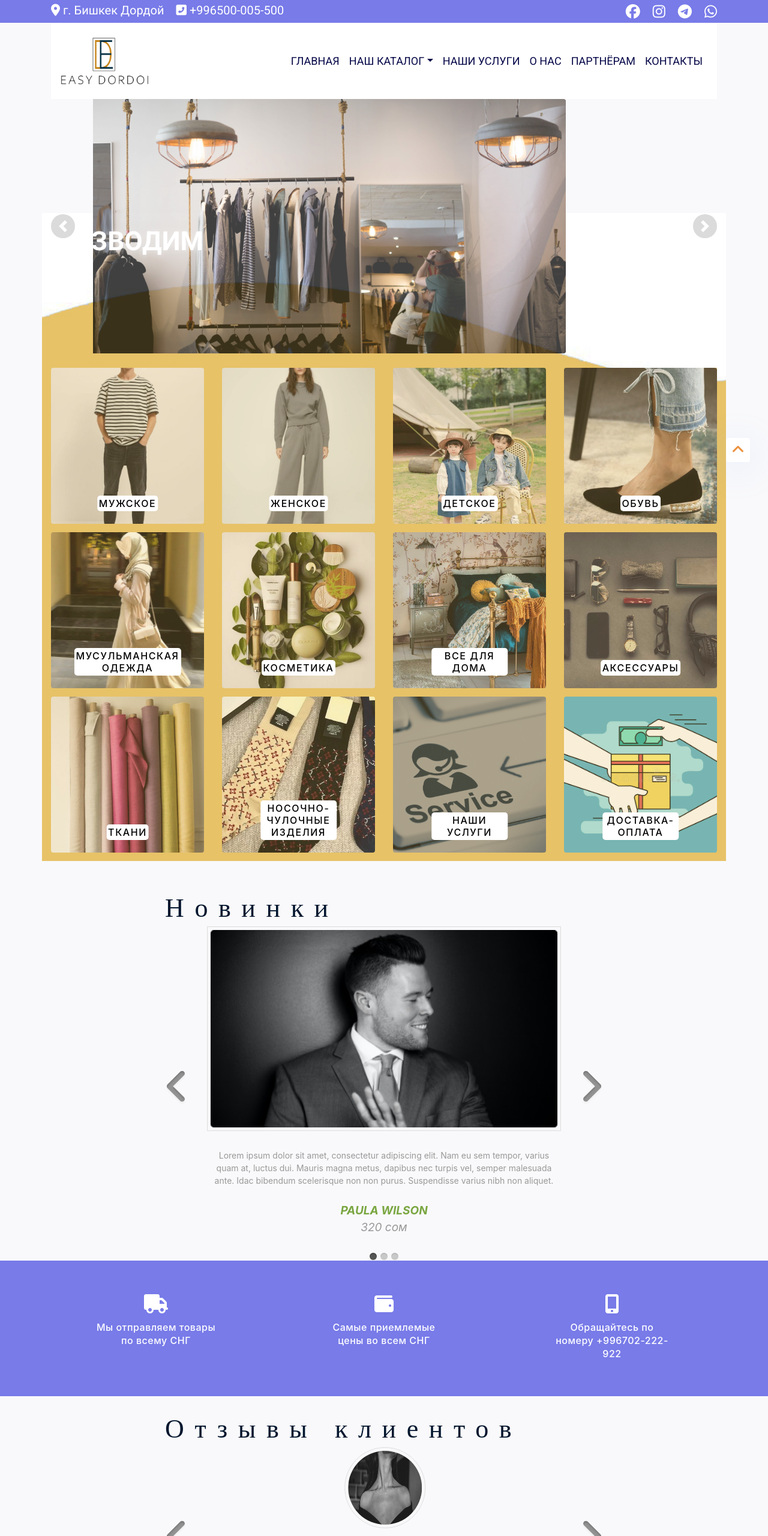
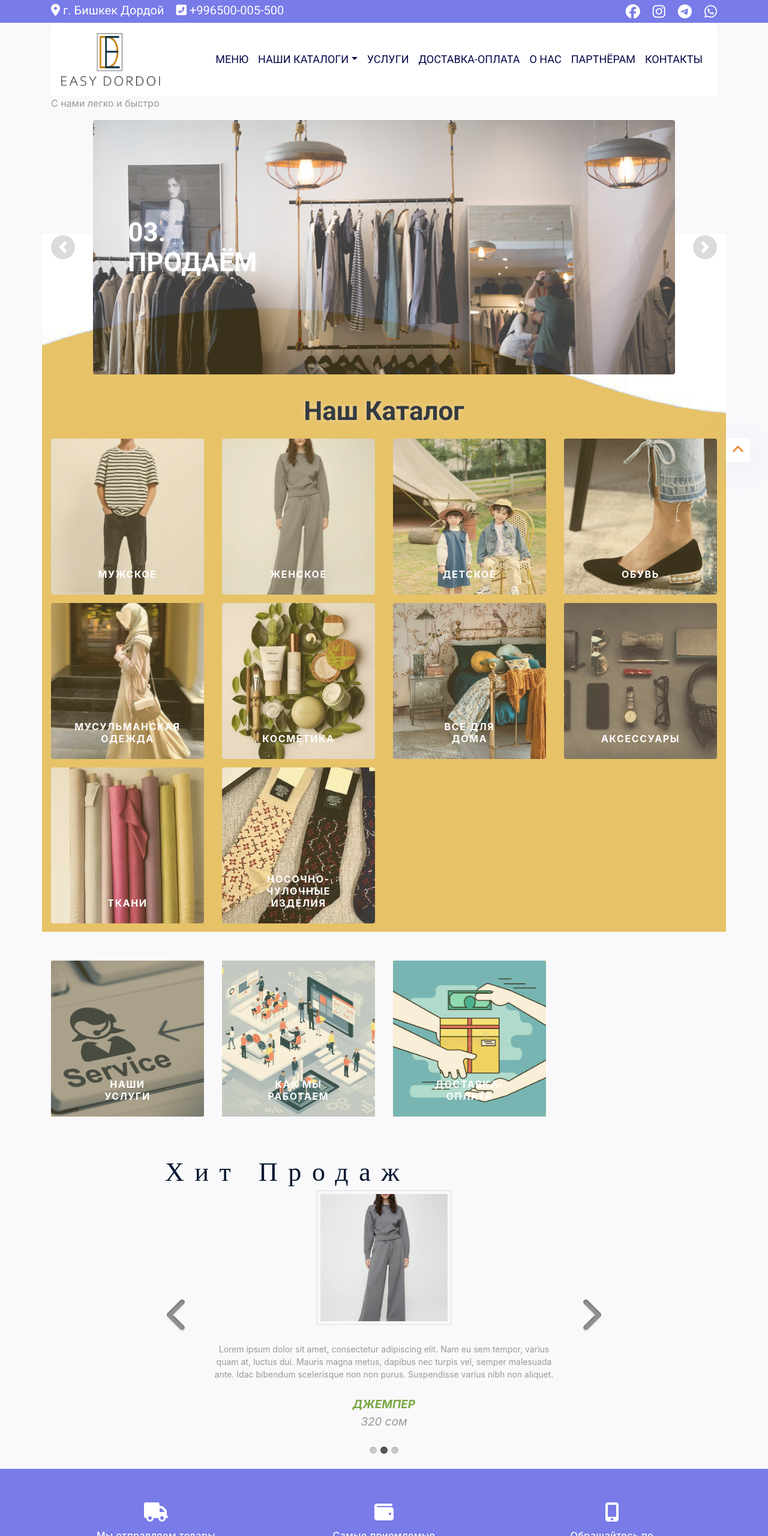
Before and after one commit to edzen12/easy_dordo, a plain HTML site: page index.html in a window 1280 px wide. Shown: the top 2560 px of the page at 60% size. Drawn offline with nearby package versions, Linux system fonts and the light colour scheme.

Commit message:
fix navbar, edit card katalog

```diff
--- a/css/style.css
+++ b/css/style.css
@@ -8,6 +8,9 @@ body {
 .navbar-light .navbar-toggler {
     color: #787be8;
     border-color: #787be8;
+}
+.navbar {
+    padding: .0rem 1rem;
 }
 
 a {
@@ -314,16 +317,16 @@ h3 {
 .text_on_photo h6 {
  /* font-family: "Montserrat";*/
   font-style: normal;
-  font-weight: 500;
+  font-weight: bold;
   line-height: 20px;
   letter-spacing: 0.1em;
-  color: #000;
+  color: #fff;
   position: absolute;
   bottom: 5%;
   transform: translateX(-50%);
   left: 50%;
   border-radius: 5px;
-  background: #fff;
+  /*background: #fff;*/
   padding: 3px
 }
 
@@ -381,8 +384,8 @@ h3 {
 }
 
 .carousel .carousel-item .img-box_prod{
-/*  width: 135px;
-  height: 135px;*/
+  height: 14rem;
+  width: 14rem;
   margin: 0 auto;
   padding: 5px;
   border: 1px solid #ddd;
@@ -392,6 +395,7 @@ h3 {
   width: 100%;
   height: 100%;
   display: block;
+  object-fit: cover;
 }
 
 .carousel .testimonial {
@@ -755,7 +759,11 @@ footer {
   cursor: pointer;
   background-image: linear-gradient(-45deg, #27b88d 0%, #22dd73 100%);
 }
-
+.privacy:hover {
+    box-shadow: 0 0 25px 0 rgba(20, 27, 201, .05);
+    cursor: pointer;
+    background-image: linear-gradient(-45deg, #3615e7 0%, #44a2f6 100%)
+}
 .our-services a:hover {
   color: #fff;
 }
--- a/index.html
+++ b/index.html
@@ -14,7 +14,7 @@
 
     <script src="https://kit.fontawesome.com/a5b726700f.js" crossorigin="anonymous"></script>
 
-    <title>Easy Dordoy</title>
+    <title>EASY DORDOI - Товары оптом из Киргизии</title>
 
 </head>
 <body>
@@ -58,7 +58,7 @@
         <nav class="navbar navbar-expand-lg navbar-light bg-white" id="navbar">
             <div class="container">
                 <a class="navbar-brand" href="index.html" style="margin: 10px 0;">
-                    <img src="img/loggo.png" style="width: 150px;" alt="logo"/>
+                    <img src="img/loggo.png" style="width: 170px;" alt="logo"/>
                 </a>
                 <button
                         class="navbar-toggler"
@@ -74,11 +74,11 @@
                 <div class="collapse navbar-collapse" id="navbarSupportedContent">
                     <ul class="navbar-nav me-auto mb-2 mb-lg-0">
                         <li class="nav-item ">
-                            <a class="nav-link active" aria-current="page" href="index.html">Главная</a>
+                            <a class="nav-link active" aria-current="page" href="index.html">Меню</a>
                         </li>
                         <li class="nav-item dropdown" id="nav_categories_dropdown_container">
                             <a class="nav-link dropdown-toggle" href="#!"
-                               role="button" id="nav_categories_link">Наш Каталог</a>
+                               role="button" id="nav_categories_link">Наши Каталоги</a>
                             <ul class="dropdown-menu">
                                 <li class=""><a class="dropdown-item" href="./category.html">Женская одежда</a></li>
                                 <li class=""><a class="dropdown-item" href="./category.html">Мужская одежда</a></li>
@@ -92,7 +92,8 @@
                                 <li class=""><a class="dropdown-item" href="#">Носочно- чулочные изделия</a></li>
                             </ul>
                         </li>
-                        <li class="nav-item dropdown"><a href="services.html" class="nav-link">Наши услуги</a></li>
+                        <li class="nav-item dropdown"><a href="services.html" class="nav-link">Услуги</a></li>
+                        <li class="nav-item dropdown"><a href="about.html" class="nav-link">Доставка-Оплата</a></li>
                         <li class="nav-item dropdown"><a href="about.html" class="nav-link">О нас</a></li>
                         <li class="nav-item dropdown"><a href="partner.html" class="nav-link">Партнёрам</a></li>
                         <li class="nav-item pe-4 right_padding">
@@ -106,14 +107,13 @@
 </header>
 <!-- Header End -->
 
+<div class="container">
+    <p style="color:#999">С нами легко и быстро</p>
+</div>
+
 <!-- Slider -->
-
-<div class="container slider">
-    <div
-            id="carouselExampleControls"
-            class="carousel slide"
-            data-ride="carousel"
-            data-interval="3000">
+<div class="container slider carousel-fade">
+    <div id="carouselExampleControls" class="carousel slide" data-ride="carousel" data-interval="2500">
         <div class="carousel-inner">
             <div class="carousel-item active block_bg">
                 <div style="position:absolute; z-index: 5;" class="d-block w-100 h-100"></div>
@@ -161,6 +161,7 @@
 
         <!-- Category Cart -->
         <div class="row mt-4 cat_cat text-center">
+            <h3 class="text-dark">Наш Каталог</h3>
             <div class="col-lg-3 col-md-3 col-4 mb-2 ">
                 <div class="cat_block_bg text_on_photo">
                     <a href="category.html">
@@ -246,6 +247,17 @@
                     <h6>Носочно-чулочные изделия</h6>
                 </div>
             </div>
+        </div>
+        <!-- Category Cart -->
+</div>
+<!-- Slider End -->
+
+<section class="mt-5 mb-5">
+    <div class="container">
+        <!-- Category Cart -->
+        <div class="row mt-4 cat_cat text-center">
+            <!-- <h3 class="text-dark">Каталог</h3> -->
+
             <div class="col-lg-3 col-md-3 col-4 mb-2 ">
                 <div class="cat_block_bg text_on_photo">
                     <a href="category.html">
@@ -257,51 +269,31 @@
             <div class="col-lg-3 col-md-3 col-4 mb-2 ">
                 <div class="cat_block_bg text_on_photo">
                     <a href="category.html">
+                        <img src="img/Symposium.jpeg" alt=""/>
+                    </a>
+                    <h6>Как мы работаем</h6>
+                </div>
+            </div>
+            <div class="col-lg-3 col-md-3 col-4 mb-2 ">
+                <div class="cat_block_bg text_on_photo">
+                    <a href="category.html">
                         <img src="img/dos-opl.jpg" alt=""/>
                     </a>
                     <h6>Доставка-Оплата</h6>
                 </div>
             </div>
-
         </div>
         <!-- Category Cart -->
     </div>
-<!-- Slider End -->
+</section>
 
-<!-- Card -->
-<!-- <section class="new_product mt-5 mb-4">
-    <div class="container">
-        <h3 class="mt-3 mb-3">НОВИНКИ</h3>
-        <div class="container">
-
-            <div class="card font_mosterrat">
-                <div class="card-img" style="background-image: url(img/woman.png);">
-                    <div class="overlay">
-                        <div class="overlay-content">
-                            <a href="#!">Посмотреть новинку</a>
-                        </div>
-                    </div>
-                </div>
-                <div class="card-content">
-                    <a href="#!">
-                        <h2>Ожерелье</h2>
-                        <p>Lorem ipsum dolor sit amet consectetur, lorem ipsum dolor</p>
-                        <p class="price">120 сом</p>
-                    </a>
-                </div>
-            </div>
-
-        </div>
-    </div>
-</section> -->
-<!-- Card -->
-
-<section class="new_product mt-5 mb-4">
+<!-- Novinki Start -->
+<section class="new_product mt-5 mb-5">
     <div class="container-xl">
         <div class="row">
             <div class="col-lg-8 mx-auto">
-                <h3 class="mt-3 mb-3">Новинки</h3>
-                <div id="myCarousel" class="carousel slide" data-ride="carousel">
+                <h3 class="mt-3 mb-3">Хит Продаж</h3>
+                <div id="myCarousel" class="carousel slide carousel-fade" data-ride="carousel">
                     <!-- Carousel indicators -->
                     <ol class="carousel-indicators">
                         <li data-target="#myCarousel" data-slide-to="0" class="active"></li>
@@ -312,34 +304,34 @@
                     <div class="carousel-inner">
                         <div class="carousel-item active">
                             <a href="category.html">
-                                <div class="img-box_prod"><img src="img/man.png" alt=""></div>
+                                <div class="img-box_prod"><img src="img/man_cat.jpg" alt=""></div>
                                 <p class="testimonial">Lorem ipsum dolor sit amet, consectetur adipiscing elit. Nam eu sem
                                     tempor, varius quam at, luctus dui. Mauris magna metus, dapibus nec turpis vel, semper
                                     malesuada ante. Idac bibendum scelerisque non non purus. Suspendisse varius nibh non
                                     aliquet.</p>
-                                <p class="overview"><b>Paula Wilson</b> <br> 320 сом</p>
+                                <p class="overview"><b>Футболка</b> <br> 320 сом</p>
                             </a>
                         </div>
-                       <!--  <div class="carousel-item">
+                        <div class="carousel-item">
                             <a href="category.html">
-                                <div class="img-box_prod"><img src="img/man.png" alt=""></div>
+                                <div class="img-box_prod"><img src="img/woman_cat.jpg" alt=""></div>
                                 <p class="testimonial">Lorem ipsum dolor sit amet, consectetur adipiscing elit. Nam eu sem
                                     tempor, varius quam at, luctus dui. Mauris magna metus, dapibus nec turpis vel, semper
                                     malesuada ante. Idac bibendum scelerisque non non purus. Suspendisse varius nibh non
                                     aliquet.</p>
-                                <p class="overview"><b>Paula Wilson</b> <br> 320 сом</p>
+                                <p class="overview"><b>Джемпер</b> <br> 320 сом</p>
                             </a>
                         </div>
                         <div class="carousel-item">
                             <a href="category.html">
-                                <div class="img-box_prod"><img src="img/man.png" alt=""></div>
+                                <div class="img-box_prod"><img src="img/kids_cat.jpg" alt=""></div>
                                 <p class="testimonial">Lorem ipsum dolor sit amet, consectetur adipiscing elit. Nam eu sem
                                     tempor, varius quam at, luctus dui. Mauris magna metus, dapibus nec turpis vel, semper
                                     malesuada ante. Idac bibendum scelerisque non non purus. Suspendisse varius nibh non
                                     aliquet.</p>
-                                <p class="overview"><b>Paula Wilson</b> <br> 320 сом</p>
+                                <p class="overview"><b>Панама</b> <br> 320 сом</p>
                             </a>
-                        </div> -->
+                        </div>
                     </div>
                     <!-- Carousel controls -->
                     <a class="carousel-control-prev" href="#myCarousel" data-slide="prev">
@@ -389,7 +381,7 @@
         <div class="row">
             <div class="col-lg-8 mx-auto">
                 <h3 class="mt-3 mb-3">Отзывы клиентов</h3>
-                <div id="myCarousel" class="carousel slide" data-ride="carousel">
+                <div id="myCarousel" class="carousel slide carousel-fade" data-ride="carousel">
                     <!-- Carousel indicators -->
                     <ol class="carousel-indicators">
                         <li data-target="#myCarousel" data-slide-to="0" class="active"></li>
@@ -404,23 +396,23 @@
                                 tempor, varius quam at, luctus dui. Mauris magna metus, dapibus nec turpis vel, semper
                                 malesuada ante. Idac bibendum scelerisque non non purus. Suspendisse varius nibh non
                                 aliquet.</p>
-                            <p class="overview"><b>Paula Wilson</b>, Media Analyst</p>
+                            <p class="overview"><b>Алмаз Алмазович</b>, Торговец А2</p>
                         </div>
                         <div class="carousel-item">
-                            <div class="img-box"><img src="img/woman.png" alt=""></div>
+                            <div class="img-box"><img src="img/man_cat.jpg" alt=""></div>
                             <p class="testimonial">Vestibulum quis quam ut magna consequat faucibus. Pellentesque eget
                                 nisi a mi suscipit tincidunt. Utmtc tempus dictum risus. Pellentesque viverra sagittis
                                 quam at mattis. Suspendisse potenti. Aliquam sit amet gravida nibh, facilisis gravida
                                 odio.</p>
-                            <p class="overview"><b>Antonio Moreno</b>, Web Developer</p>
+                            <p class="overview"><b>Бакыт Бакытович</b>, Руководитель А1</p>
                         </div>
                         <div class="carousel-item">
-                            <div class="img-box"><img src="img/man.png" alt=""></div>
+                            <div class="img-box"><img src="img/woman.png" alt=""></div>
                             <p class="testimonial">Phasellus vitae suscipit justo. Mauris pharetra feugiat ante id
                                 lacinia. Etiam faucibus mauris id tempor egestas. Duis luctus turpis at accumsan
                                 tincidunt. Phasellus risus risus, volutpat vel tellus ac, tincidunt fringilla massa.
                                 Etiam hendrerit dolor eget rutrum.</p>
-                            <p class="overview"><b>Michael Holz</b>, Seo Analyst</p>
+                            <p class="overview"><b>Иван Иванович</b>, Бизнесмен</p>
                         </div>
                     </div>
                     <!-- Carousel controls -->
--- a/js/product_card.js
+++ b/js/product_card.js
@@ -8,15 +8,6 @@ $(document).ready(function () {
     });
 
   $(".slider").css("background-position", "0px " + 190 + "px");
-
-  $("#nav_categories_dropdown_container").hover(
-    function (e) {
-      $("#nav_categories_dropdown_container").dropdown("show");
-    },
-    function (e) {
-      $("#nav_categories_dropdown_container").dropdown("hide");
-    },
-  );
 
   $("#nav_categories_link").on("click", function () {
     location.href = $(this).attr("href");
@@ -41,8 +32,11 @@ $(document).ready(function () {
   });
 });
 
+jQuery(function ($) {
+  $("a.dropdown-item").on("click", function () {
+    location.href = $(this).attr("href");
+  });
 
-jQuery(function ($) {
   $(window).scroll(function () {
     if ($(this).scrollTop() > 48) {
       $("#navbar").addClass("fixed-top");
@@ -50,4 +44,48 @@ jQuery(function ($) {
       $("#navbar").removeClass("fixed-top");
     }
   });
+
+  if ($(window).width() < 992) {
+    $("#nav_categories_dropdown_container").hover(
+      function (e) {},
+      function (e) {},
+    );
+    $("#nav_categories_dropdown_container").on("click", function () {
+      $("#nav_categories_dropdown_container").dropdown("toggle");
+    });
+  } else {
+    $("#nav_categories_dropdown_container").hover(
+      function (e) {
+        $("#nav_categories_dropdown_container").dropdown("show");
+      },
+      function (e) {
+        $("#nav_categories_dropdown_container").dropdown("hide");
+      },
+    );
+    $("#nav_categories_dropdown_container").on("click", function () {});
+  }
+
+  $(window).on("resize", function (e) {
+    if ($(window).width() < 992) {
+      $("#nav_categories_dropdown_container").hover(
+        function (e) {},
+        function (e) {},
+      );
+      $("#nav_categories_dropdown_container").on("click", function () {
+        $("#nav_categories_dropdown_container").dropdown("toggle");
+      });
+    } else {
+      $("#nav_categories_dropdown_container").hover(
+        function (e) {
+          $("#nav_categories_dropdown_container").dropdown("show");
+        },
+        function (e) {
+          $("#nav_categories_dropdown_container").dropdown("hide");
+        },
+      );
+      $("#nav_categories_dropdown_container").on("click", function () {});
+    }
+  });
 });
+
+// rvrtbtrbtrbrtb
```
Also changed, not shown: services.html (+10 -0 lines), img/Symposium.jpeg (added). Lines whose indentation alone changed are shown as unchanged.
